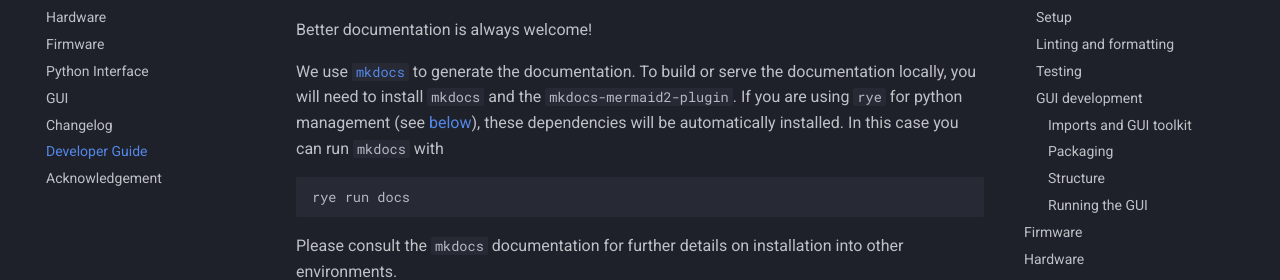
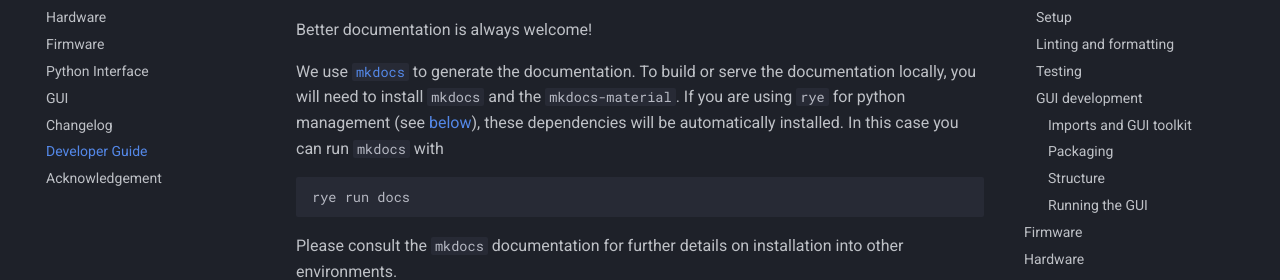
Before and after one commit to galactic-forensics/DigOutBox, an MkDocs documentation site: the page built from docs/dev.md, in a window 1280 px wide and 900 px high, scrolled down 358 px. Shown: the part 172-452 px from the top of the window. Built offline with MkDocs 1.6.1 and Material for MkDocs 9.7.7, drawn with Linux system fonts in a browser that asks for light colours; comment, search, counter and statistics services are not loaded.

Commit message:
finalize materials theme, modify yml checker in pre-commit
pre-commit cannot deal with the mkdocs yml file. disable

```diff
--- a/.pre-commit-config.yaml
+++ b/.pre-commit-config.yaml
@@ -2,7 +2,6 @@
 -   repo: https://github.com/pre-commit/pre-commit-hooks
     rev: v4.5.0
     hooks:
-    -   id: check-yaml
     -   id: end-of-file-fixer
     -   id: trailing-whitespace
 - repo: https://github.com/astral-sh/ruff-pre-commit
--- a/docs/dev.md
+++ b/docs/dev.md
@@ -24,7 +24,7 @@
 
 We use [`mkdocs`](https://www.mkdocs.org/) to generate the documentation.
 To build or serve the documentation locally,
-you will need to install `mkdocs` and the `mkdocs-mermaid2-plugin`.
+you will need to install `mkdocs` and the `mkdocs-material`.
 If you are using `rye` for python management (see [below](#python-development)),
 these dependencies will be automatically installed.
 In this case you can run `mkdocs` with
--- a/docs/requirements.txt
+++ b/docs/requirements.txt
@@ -1,2 +1 @@
-mkdocs-mermaid2-plugin
 mkdocs-material
--- a/mkdocs.yml
+++ b/mkdocs.yml
@@ -1,4 +1,5 @@
 site_name: DigOutBox Documentation
+
 theme:
   name: material
   palette:
@@ -18,13 +19,18 @@
 site_author: Reto Trappitsch
 
 markdown_extensions:
+  - pymdownx.superfences:
+      custom_fences:
+        - name: mermaid
+          class: mermaid
+          format: !!python/name:pymdownx.superfences.fence_code_format
   - pymdownx.highlight:
       anchor_linenums: true
       line_spans: __span
       pygments_lang_class: true
   - pymdownx.inlinehilite
   - pymdownx.snippets
-  - pymdownx.superfences
+
 
 plugins:
   - mermaid2
```
